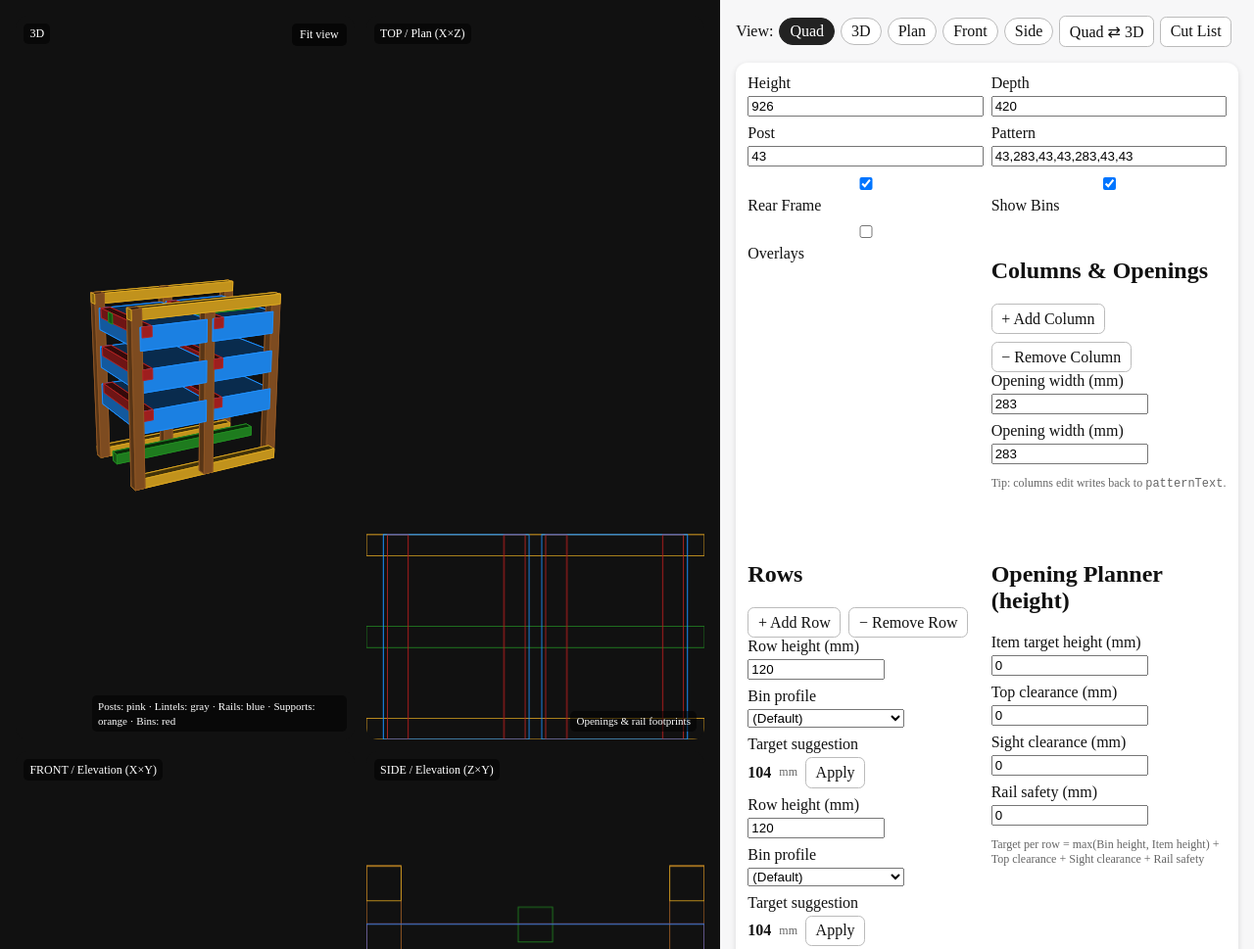
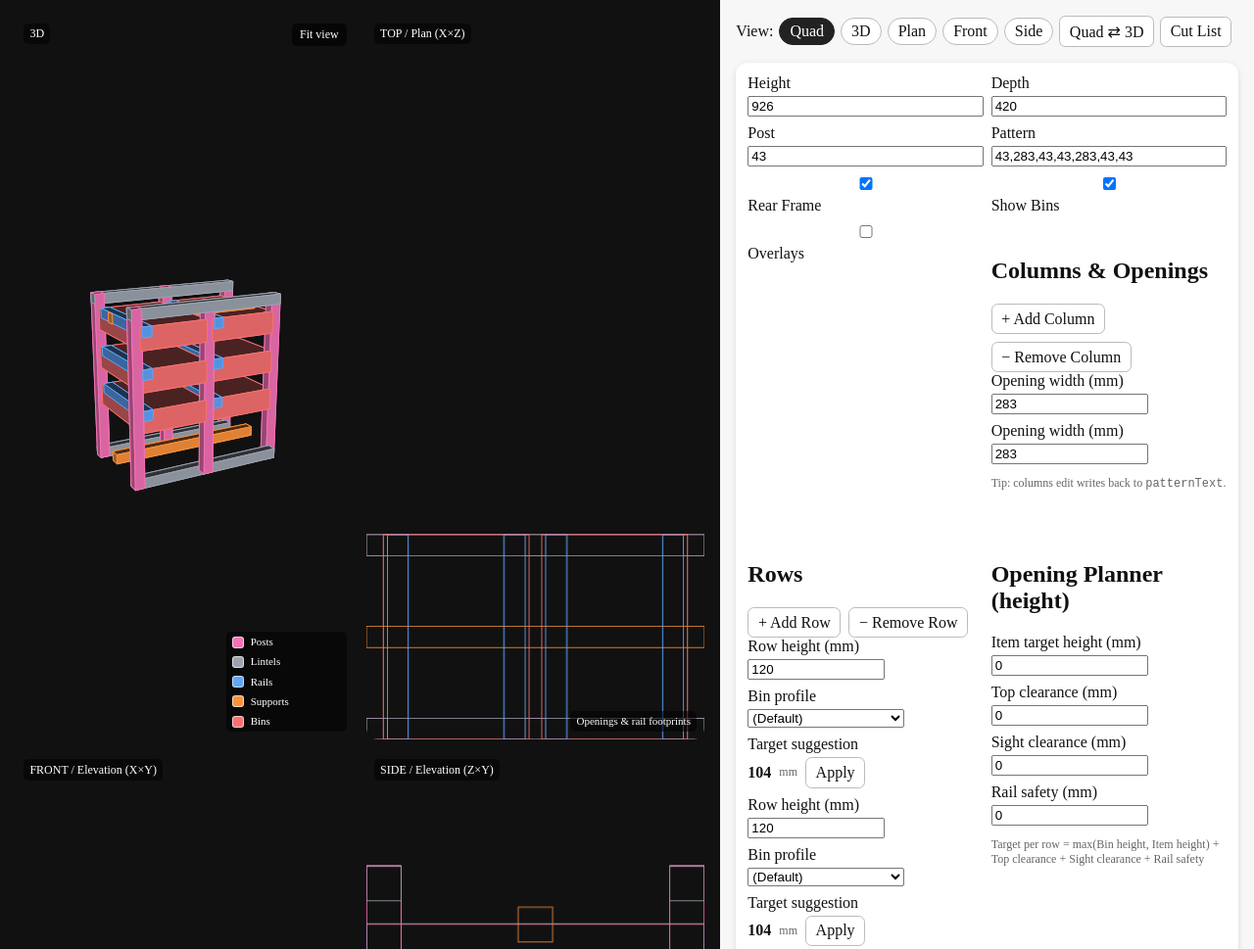
Before and after one commit to purplerice1212/Timber-size, a website with bundled scripts: page index.html in a window 1280 px wide. Shown: the top 969 px of the page at 98% size. Built offline with nearby package versions, Linux system fonts and the light colour scheme.

Commit message:
Align timber colours with legend palette

```diff
--- a/index.html
+++ b/index.html
@@ -14,7 +14,15 @@
           <div class="hud">3D</div>
           <button class="fit" id="fit-three" data-fit="three" type="button">Fit view</button>
           <canvas id="three"></canvas>
-          <div class="legend">Posts: pink · Lintels: gray · Rails: blue · Supports: orange · Bins: red</div>
+          <div class="legend">
+            <div class="legend-grid">
+              <div class="legend-item"><span class="legend-swatch legend-post"></span>Posts</div>
+              <div class="legend-item"><span class="legend-swatch legend-lintel"></span>Lintels</div>
+              <div class="legend-item"><span class="legend-swatch legend-rail"></span>Rails</div>
+              <div class="legend-item"><span class="legend-swatch legend-support"></span>Supports</div>
+              <div class="legend-item"><span class="legend-swatch legend-bin"></span>Bins</div>
+            </div>
+          </div>
         </div>
         <div class="view" data-view="plan">
           <div class="hud">TOP / Plan (X×Z)</div>
--- a/src/utils/colors.js
+++ b/src/utils/colors.js
@@ -1,8 +1,8 @@
 export const typeColors = {
-  post: '#8d5524',
-  rail: '#b22222',
-  bin: '#1e90ff',
-  support: '#228b22',
-  supportBatten: '#228b22',
-  lintel: '#daa520'
+  post: '#f472b6', // Posts: vivid pink to spotlight the vertical uprights in 3D views.
+  rail: '#60a5fa', // Rails: cool blue to emphasise the horizontal run along the frame.
+  bin: '#f87171', // Bins: punchy red to differentiate removable storage elements.
+  support: '#fb923c', // Supports: bright orange to highlight diagonal or bracing members.
+  supportBatten: '#fb923c', // Support battens: share the support orange to show they reinforce the same assemblies.
+  lintel: '#9ca3af' // Lintels: neutral gray to convey overhead structural spans.
 };
--- a/styles.css
+++ b/styles.css
@@ -86,6 +86,33 @@ body {
   pointer-events: none;
   line-height: 1.4;
 }
+
+.legend-grid {
+  display: grid;
+  grid-template-columns: repeat(auto-fit, minmax(110px, 1fr));
+  gap: 0.3rem 0.6rem;
+}
+
+.legend-item {
+  display: flex;
+  align-items: center;
+  gap: 0.4rem;
+  white-space: nowrap;
+}
+
+.legend-swatch {
+  width: 0.75rem;
+  height: 0.75rem;
+  border-radius: 0.2rem;
+  border: 1px solid rgba(255, 255, 255, 0.65);
+  flex-shrink: 0;
+}
+
+.legend-post { background: #f472b6; }
+.legend-lintel { background: #9ca3af; }
+.legend-rail { background: #60a5fa; }
+.legend-support { background: #fb923c; }
+.legend-bin { background: #f87171; }
 
 .panel {
   background: #f7f7f8;
```
